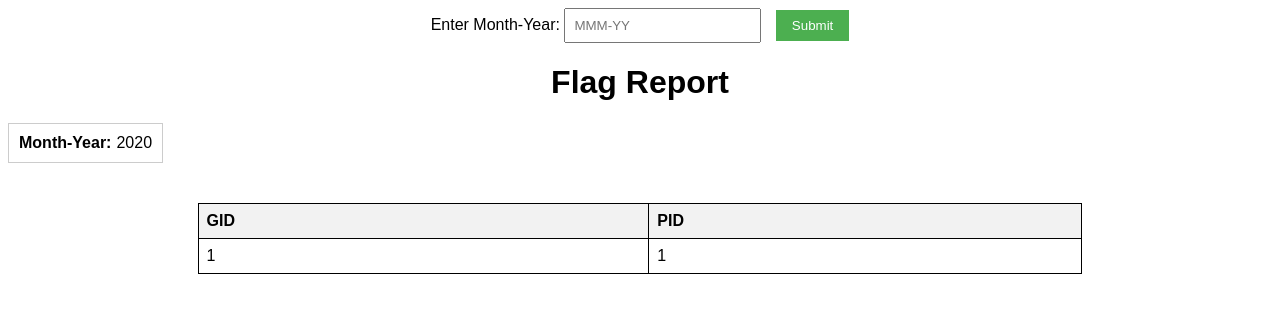
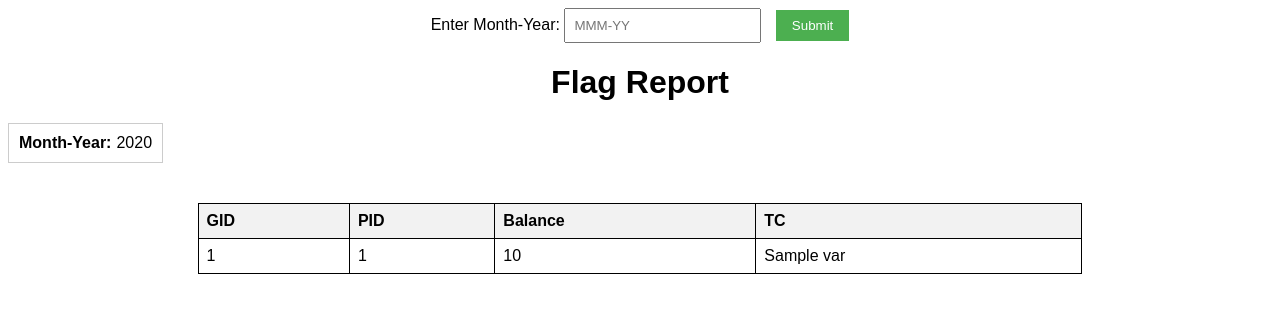
Before and after one commit to ajay-baviskar/eventsourcing-python, a Flask app: template templates/flag.html in a window 1280 px wide. Shown: the top 313 px of the page. Run offline with Flask 3, Linux system fonts and the light colour scheme; the template is opened without the code that fills it: most values are stand-ins (such as "Sample title", 1, 10 or a date in 2020); parts of the project's set-up code (start-up, migrations or seed data) failed here and were passed over.

Commit message:
Add more variables to flag page

```diff
--- a/app.py
+++ b/app.py
@@ -358,6 +358,8 @@ def get_flag():
                     entry = {
                         'gid': gid,
                         'pid': pid,
+                        'balance' : balance,
+                        'var' : var
                     }
                     table_data.append(entry)
 
--- a/templates/flag.html
+++ b/templates/flag.html
@@ -104,6 +104,8 @@
         <tr>
           <th>GID</th>
           <th>PID</th>
+          <th>Balance</th>
+          <th>TC</th>
         </tr>
       </thead>
       <tbody>
@@ -111,6 +113,8 @@
         <tr>
           <td>{{ entry['gid'] }}</td>
           <td>{{ entry['pid'] }}</td>
+          <td>{{ entry['balance'] }}</td>
+          <td>{{ entry['var'] }}</td>
         </tr>
         {% endfor %}
       </tbody>
```
